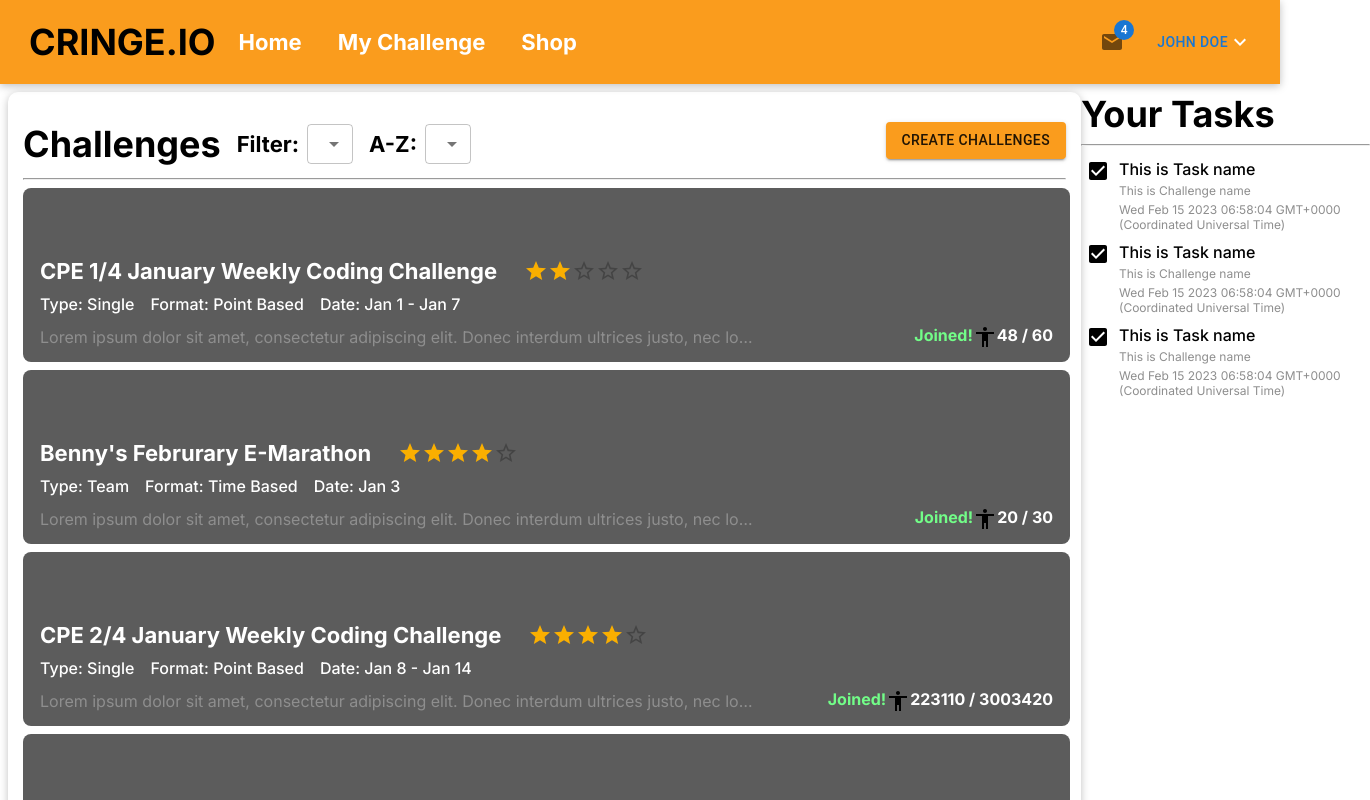
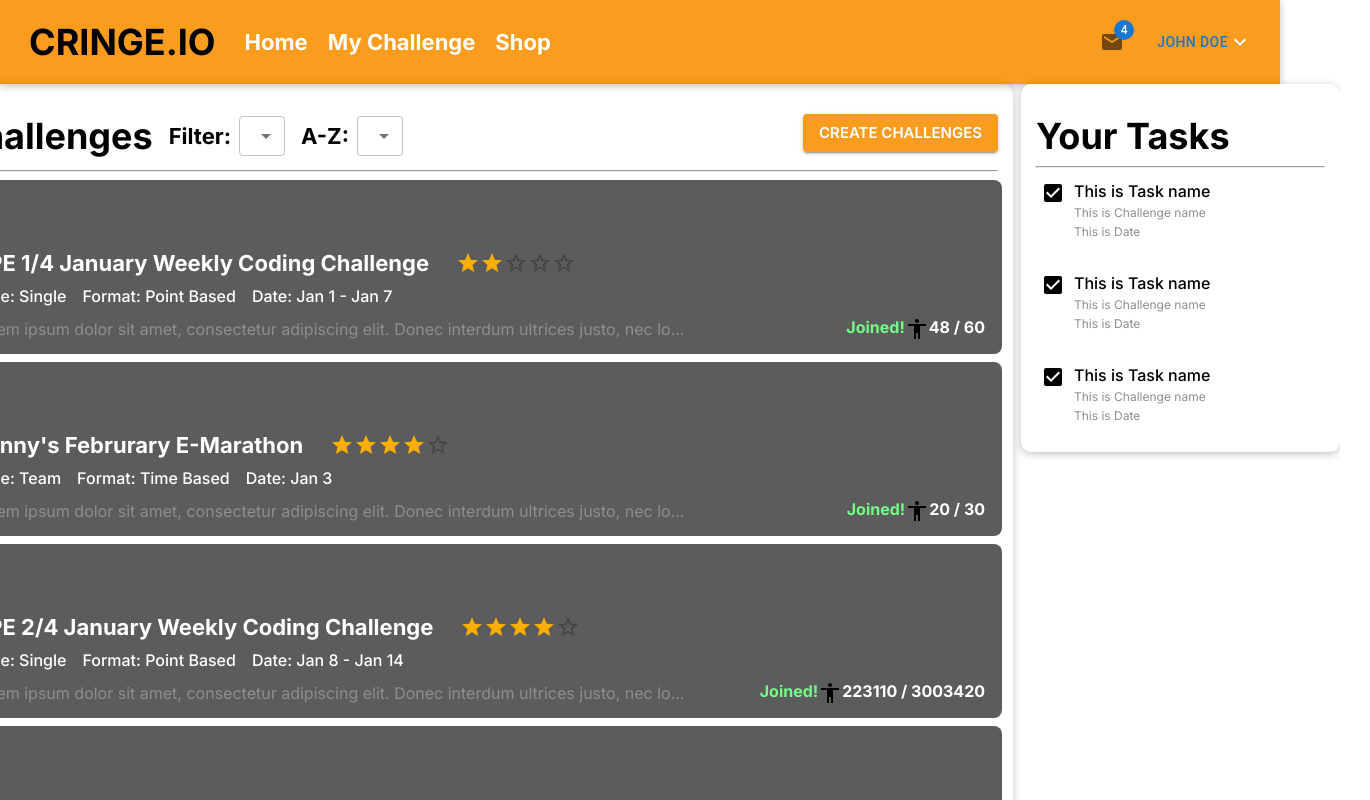
Before and after one commit to iambaangkok/challenge-organizer-frontend, a Next.js app: page / in a window 1280 px wide. Shown: the top 800 px of the page, 1370 px wide, since content can reach past the window. Built offline with nearby package versions, Linux system fonts and the light colour scheme.

Commit message:
TaskDashboard draft complete , refactor _document.js

```diff
--- a/components/Layout.tsx
+++ b/components/Layout.tsx
@@ -1,6 +1,6 @@
 import Navbar from './navbar/NavBar'
 
-export default function Layout({ children } : any) {
+export default function Layout({ children }: any) {
     return (
         <>
             <Navbar />
--- a/components/homepage/ChallengeDashboard.tsx
+++ b/components/homepage/ChallengeDashboard.tsx
@@ -9,20 +9,17 @@ const theme = createTheme({
         primary: {
             light: '#FFDDAE',
             main: '#FA9C1D',
-            dark: '#DB8D23'
-        }
+            dark: '#DB8D23',
+            contrastText: '#FFFFFF'
+        },
+    },
+    typography: {
+        fontFamily: 'Inter',
+        fontWeightMedium: 600,
+        fontSize: 15
     }
 })
 
-const selectBar = createTheme({
-    palette: {
-        primary: {
-            light: '#FFDDAE',
-            main: '#FA9C1D',
-            dark: '#DB8D23'
-        }
-    }
-})
 
 
 export default function Challenges() {
@@ -41,9 +38,9 @@ export default function Challenges() {
                             // value={}
                             // onChange={handleChange}
                             >
-                                <MenuItem value={10}>Type</MenuItem>
-                                <MenuItem value={20}>Format</MenuItem>
-                                <MenuItem value={30}>Date</MenuItem>
+                                <MenuItem >Type</MenuItem>
+                                <MenuItem >Format</MenuItem>
+                                <MenuItem >Date</MenuItem>
                             </Select>
                         </FormControl>
                     </div>
@@ -57,8 +54,8 @@ export default function Challenges() {
                             // value={2}
                             // onChange={handleChange}
                             >
-                                <MenuItem value={1}>Ascending</MenuItem>
-                                <MenuItem value={2}>Descending</MenuItem>
+                                <MenuItem >Ascending</MenuItem>
+                                <MenuItem >Descending</MenuItem>
                                 {/* <MenuItem value={30}>Thirty</MenuItem> */}
                             </Select>
                         </FormControl>
--- a/components/homepage/TaskDashboard.tsx
+++ b/components/homepage/TaskDashboard.tsx
@@ -1,21 +1,22 @@
 import styles from './css/TaskDashboard.module.css'
-import {taskList} from '../../lib/taskList'
+import { taskList } from '../../lib/taskList'
 import Task from './Task'
 
 export default function TaskDashboard() {
 
     return (
-        <div>
-            <div className = 'H1'>Your Tasks</div>
-            <hr/>
-            <div className = 'flex flex-col space-y-4'>
+        <div className={styles.TaskDashboard + ' flex flex-col'}>
+            <div className='H1'>Your Tasks</div>
+            <div>
+                <hr />
+            </div>
+            <div className={styles.TaskList + ' flex flex-col'}>
                 {
-                    taskList.map((task , index) => {
+                    taskList.map((task, index) => {
                         return <Task key={index} {...task}></Task>
                     })
                 }
             </div>
-
         </div>
     )
 
--- a/components/homepage/css/TaskDashboard.module.css
+++ b/components/homepage/css/TaskDashboard.module.css
@@ -0,0 +1,16 @@
+.TaskDashboard {
+    padding: 30px 15px 10px;
+
+    width: 309px;
+    height: 100%;
+
+    background: var(--White);
+
+    box-shadow: 0px 2px 8px rgba(0, 0, 0, 0.25);
+    border-radius: 10px;
+}
+
+.TaskList {
+    padding: 0px 0px 15px 0px;
+    gap: 25px;
+}
--- a/components/navbar/NavBar.tsx
+++ b/components/navbar/NavBar.tsx
@@ -11,7 +11,7 @@ export default function NavBar() {
         <div className={styles.NavBar}>
             <div className={styles.Left}>
                 <div className={styles.Brand + ' H1'}>CRINGE.IO</div>
-                <div className={styles.NavMenu}>
+                {/* <div className={styles.NavMenu}> */}
                     {
                         navLinks.map((link, index) => {
                             return (
@@ -21,7 +21,7 @@ export default function NavBar() {
                             )
                         })
                     }
-                </div>
+                {/* </div> */}
             </div>
             <div className={styles.Right}>
                 <Badge badgeContent={4} color="primary">
--- a/components/navbar/css/NavBar.module.css
+++ b/components/navbar/css/NavBar.module.css
@@ -6,13 +6,10 @@
     padding: 0px 20px;
     gap: 9px;
 
-    position: relative;
+    /* position: relative; */
     height: 84px;
 
-    /* Website Primary Color */
-
     background: var(--PrimaryMain);
-    /* Simple Drop Shadow */
 
     box-shadow: 0px 2px 8px rgba(0, 0, 0, 0.25);
 }
@@ -22,19 +19,12 @@
     flex-direction: row;
     align-items: center;
     padding: 0px;
-    gap: 14px;
+    gap: 20px;
 }
 
 .Brand {
     padding: 0px 9px;
-    gap: 10px;
-}
-
-.NavMenu {
-    display: flex;
-    flex-direction: row;
-    align-items: flex-start;
-    gap: 36px;
+    color: var(--Black)
 }
 
 .NavElement {
--- a/lib/taskList.js
+++ b/lib/taskList.js
@@ -2,19 +2,19 @@ export const taskList = [
     {
         taskName: 'This is Task name',
         challengeName: 'This is Challenge name',
-        dueDate: Date(),
+        dueDate: 'This is Date',
         finished: true
     } ,
     {
         taskName: 'This is Task name',
         challengeName: 'This is Challenge name',
-        dueDate: Date(),
+        dueDate: 'This is Date',
         finished: true
     } ,
     {
         taskName: 'This is Task name',
         challengeName: 'This is Challenge name',
-        dueDate: Date(),
+        dueDate: 'This is Date',
         finished: true
     } ,
 ]
--- a/pages/_document.js
+++ b/pages/_document.js
@@ -10,8 +10,9 @@ export default function Document() {
             </Head>
             <body className='m-0'>
                 <Main />
-                <NextScript />
             </body>
+            <NextScript />
+
         </Html>
     )
 }
--- a/pages/index.tsx
+++ b/pages/index.tsx
@@ -11,22 +11,10 @@ export default function Home() {
       <Head>
         <title>home</title>
       </Head>
-      <body>
-        {/* List of challenges */}
-        {/* <div className='flex flex-col space-y-2'>
-          <ChallengeCard {...testChallengeData}></ChallengeCard>
-          <ChallengeCard {...testChallengeData}></ChallengeCard>
-          <ChallengeCard {...testChallengeData}></ChallengeCard>
-        </div> */}
-        <div className = 'flex'>
+      <div className='flex justify-center items-start space-x-2'>
         <ChallengeDashboard></ChallengeDashboard>
-
         <TaskDashboard></TaskDashboard>
-
-        </div>
-      </body>
-
-
+      </div>
     </>
   );
 }
```
